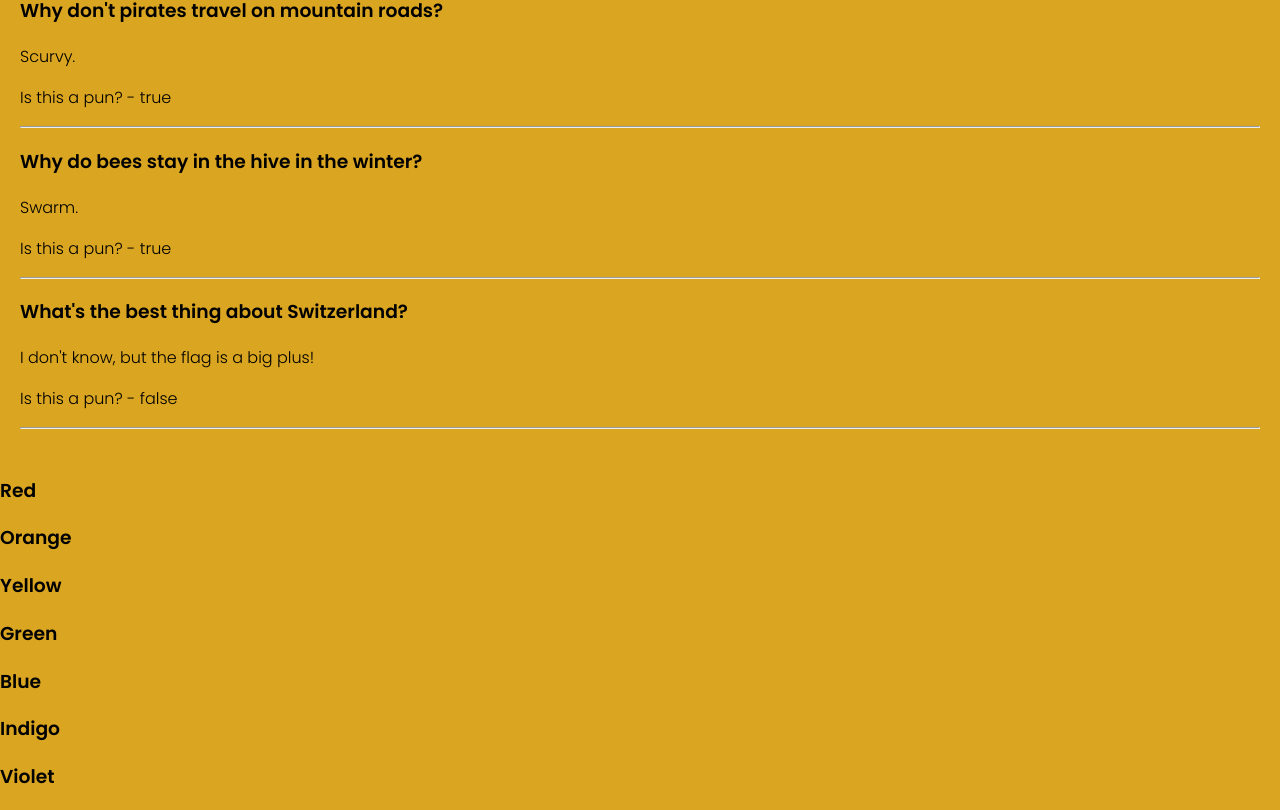
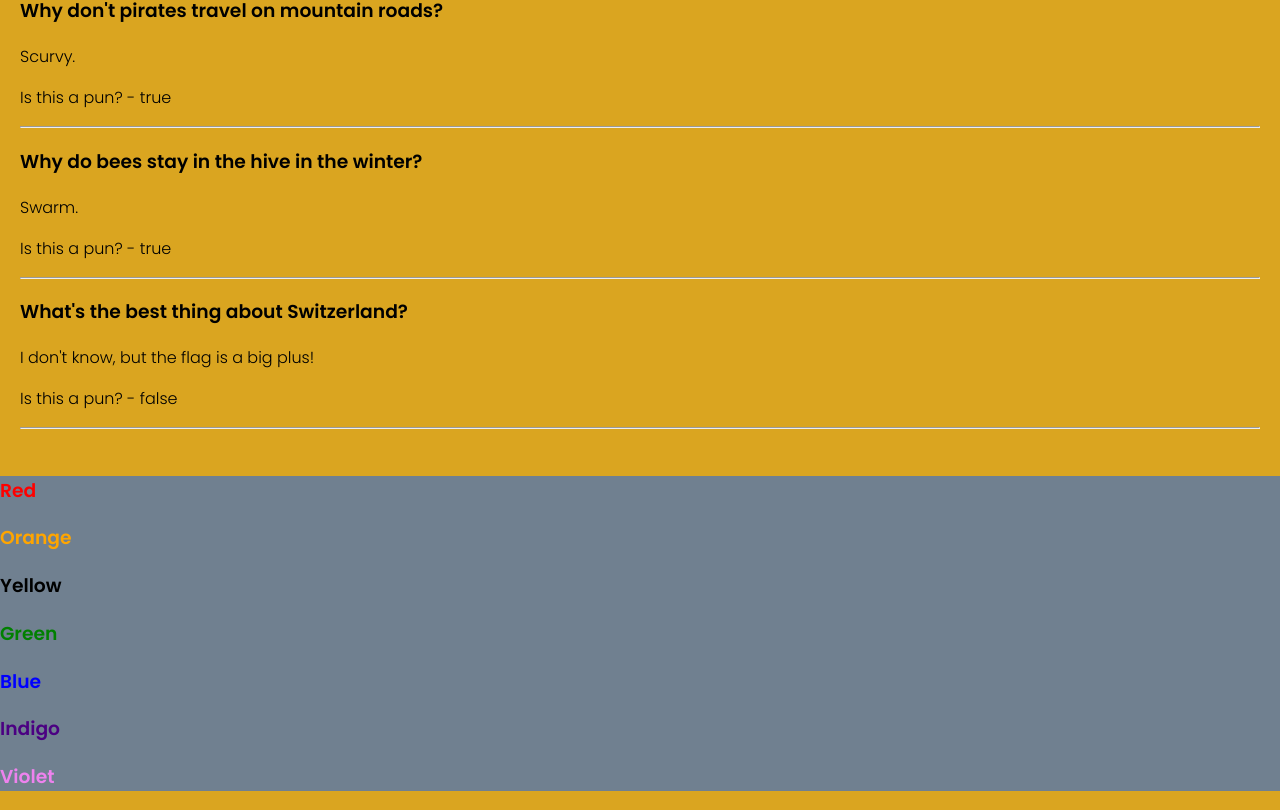
Before and after one commit to Evan-C-Mead/not-air-bnb, a React (Create React App) app: page / in a window 1280 px wide. Shown: the part 764-1574 px from the top of the page. Built offline with nearby package versions, Linux system fonts and the light colour scheme.

Commit message:
styled Colors.js

```diff
--- a/src/components/Colors.js
+++ b/src/components/Colors.js
@@ -2,17 +2,31 @@ import React from "react";
 
 export default function Colors() {
     const colors = [
-        <h3>Red</h3>,
-        <h3>Orange</h3>,
-        <h3>Yellow</h3>,
-        <h3>Green</h3>,
-        <h3>Blue</h3>,
-        <h3>Indigo</h3>,
-        <h3>Violet</h3>
+        <span className="redText">
+            <h3>Red</h3>
+        </span>,
+        <span className="orangeText">
+            <h3>Orange</h3>
+        </span>,
+        <span className="yellowText">
+            <h3>Yellow</h3>
+        </span>,
+        <span className="greenText">
+            <h3>Green</h3>
+        </span>,
+        <span className="blueText">
+            <h3>Blue</h3>
+        </span>,
+        <span className="indigoText">
+            <h3>Indigo</h3>
+        </span>,
+        <span className="violetText">
+            <h3>Violet</h3>
+        </span>
     ]
 
     return (
-        <div>
+        <div className="colorsList">
             {colors}
         </div>
     )
--- a/src/css/index.css
+++ b/src/css/index.css
@@ -17,6 +17,38 @@ nav {
 
 .grayText {
   color: slategray;
+}
+
+.redText {
+  color: red;
+}
+
+.orangeText {
+  color: orange;
+}
+
+.yelloeText {
+  color: yellow;
+}
+
+.greenText {
+  color: green;
+}
+
+.blueText {
+  color: blue;
+}
+
+.indigoText {
+  color: indigo;
+}
+
+.violetText {
+  color: violet;
+}
+
+.colorsList {
+  background-color: slategray;
 }
 
 .boldText {
@@ -86,8 +118,7 @@ section {
   border-radius: 10px;
   display: flex;
   flex-direction: column;
-  padding: 13px;
-  padding-bottom: 20px;
+  padding: 13px 13px 20px;
   background-color: white;
 }
 
```
